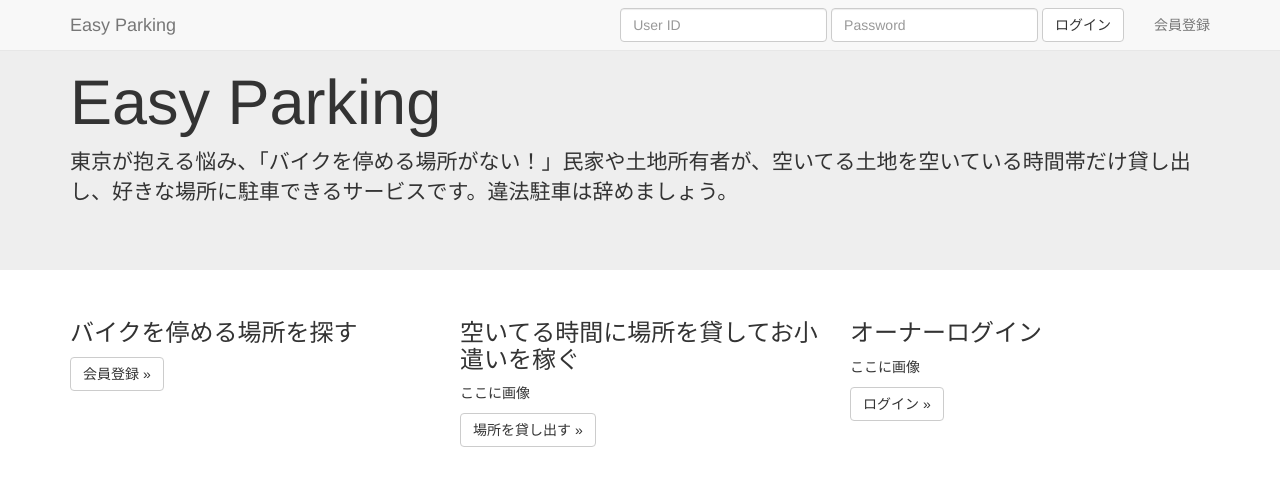
After one commit to kanottyan/Tokyo-hackathon, a CakePHP app: the page made by app/View/Pages/index.ctp in a window 1280 px wide. The commit adds this page. Shown: the top 486 px of the page. Run offline with PHP 8.4 and a stand-in for CakePHP, Linux system fonts and the light colour scheme; the template is opened without the code that fills it, so the values that code supplies are empty; some libraries are stand-ins or nearby versions.

Commit message:
トップのデザイン変更

```diff
--- a/app/Config/routes.php
+++ b/app/Config/routes.php
@@ -24,7 +24,7 @@
  * its action called 'display', and we pass a param to select the view file
  * to use (in this case, /app/View/Pages/home.ctp)...
  */
-	Router::connect('/', array('controller' => 'pages', 'action' => 'display', 'home'));
+	Router::connect('/', array('controller' => 'pages', 'action' => 'display', 'index'));
 /**
  * ...and connect the rest of 'Pages' controller's URLs.
  */
--- a/app/View/Layouts/default.ctp
+++ b/app/View/Layouts/default.ctp
@@ -16,7 +16,7 @@
  * @license       http://www.opensource.org/licenses/mit-license.php MIT License
  */
 
-$cakeDescription = __d('cake_dev', 'CakePHP: the rapid development php framework');
+//$cakeDescription = __d('cake_dev', 'CakePHP: the rapid development php framework');
 ?>
 <!DOCTYPE html>
 <html>
@@ -27,13 +27,13 @@ $cakeDescription = __d('cake_dev', 'CakePHP: the rapid development php framework
 
 	<?php echo $this->Html->charset(); ?>
 	<title>
-		<?php //echo $cakeDescription ?>:
+		<?php echo $cakeDescription ?>:
 		<?php echo $title_for_layout; ?>
 	</title>
 	<?php
 		echo $this->Html->meta('icon');
 
-		echo $this->Html->css('cake.generic');
+		//echo $this->Html->css('cake.generic');
 
 		echo $this->fetch('meta');
 		echo $this->fetch('css');
@@ -49,7 +49,7 @@ $cakeDescription = __d('cake_dev', 'CakePHP: the rapid development php framework
 
 	<div id="container">
 		<div id="header">
-			<h1><?php echo $this->Html->link($cakeDescription, 'http://cakephp.org'); ?></h1>
+			<!--<h1><?php echo $this->Html->link($cakeDescription, 'http://cakephp.org'); ?></h1>-->
 		</div>
 		<div id="content">
 
@@ -58,12 +58,6 @@ $cakeDescription = __d('cake_dev', 'CakePHP: the rapid development php framework
 			<?php echo $this->fetch('content'); ?>
 		</div>
 		<div id="footer">
-			<?php echo $this->Html->link(
-					$this->Html->image('cake.power.gif', array('alt' => $cakeDescription, 'border' => '0')),
-					'http://www.cakephp.org/',
-					array('target' => '_blank', 'escape' => false)
-				);
-			?>
 		</div>
 	</div>
 	<?php echo $this->element('sql_dump'); ?>
--- /dev/null
+++ b/app/View/Pages/index.ctp
@@ -0,0 +1,101 @@
+<?php
+/**
+ *
+ *
+ * @link          http://cakephp.org CakePHP(tm) Project
+ * @package       app.View.Pages
+ * @since         CakePHP(tm) v 0.10.0.1076
+ */
+
+if (!Configure::read('debug')):
+	throw new NotFoundException();
+endif;
+
+App::uses('Debugger', 'Utility');
+?>
+<?php
+if (Configure::read('debug') > 0):
+	Debugger::checkSecurityKeys();
+endif;
+?>
+<?php
+if (file_exists(WWW_ROOT . 'css' . DS . 'cake.generic.css')):
+?>
+<p id="url-rewriting-warning" style="backgound-color:#e32; color:#fff;">
+	<?php echo __d('cake_dev', 'URL rewriting is not properly configured on your server.'); ?>
+	1) <a target="_blank" href="http://book.cakephp.org/2.0/en/installation/url-rewriting.html" style="color:#fff;">Help me configure it</a>
+	2) <a target="_blank" href="http://book.cakephp.org/2.0/en/development/configuration.html#cakephp-core-configuration" style="color:#fff;">I don't / can't use URL rewriting</a>
+</p>
+<?php
+endif;
+?>
+
+<!--以下コピペ-->
+
+    <div class="navbar navbar-default navbar-fixed-top" role="navigation">
+      <div class="container">
+        <div class="navbar-header">
+          <button type="button" class="navbar-toggle" data-toggle="collapse" data-target=".navbar-collapse">
+            <span class="sr-only">Toggle navigation</span>
+            <span class="icon-bar"></span>
+            <span class="icon-bar"></span>
+            <span class="icon-bar"></span>
+          </button>
+          <a class="navbar-brand" href="#">Easy Parking</a>
+        </div>
+        <div class="navbar-collapse collapse">
+
+          <ul class="nav navbar-nav navbar-right">
+            <li>
+              <form class="navbar-form navbar-left" role="search">
+                <div class="form-group">
+                  <input type="text" class="form-control" placeholder="User ID">
+                  <input type="password" class="form-control" placeholder="Password">
+                </div>
+                <button type="submit" class="btn btn-default">ログイン</button>
+              </form>
+            </li>
+            <li><a href="#">会員登録</a></li>
+          </ul>
+        </div><!--/.nav-collapse -->
+      </div>
+    </div>
+
+    <!-- Main jumbotron for a primary marketing message or call to action -->
+    <div class="jumbotron">
+      <div class="container">
+        <h1>Easy Parking</h1>
+        <p>東京が抱える悩み、「バイクを停める場所がない！」民家や土地所有者が、空いてる土地を空いている時間帯だけ貸し出し、好きな場所に駐車できるサービスです。違法駐車は辞めましょう。</p>
+      </div>
+    </div>
+
+    <div class="container">
+      <!-- Example row of columns -->
+      <div class="row">
+        <div class="col-md-4">
+          <h3>バイクを停める場所を探す</h3>
+            <p><a class="btn btn-default" href="#" role="button">会員登録 &raquo;</a></p>
+        </div>
+        <div class="col-md-4">
+          <h3>空いてる時間に場所を貸してお小遣いを稼ぐ</h3>
+          <p>ここに画像</p>
+          <p><a class="btn btn-default" href="#" role="button">場所を貸し出す &raquo;</a></p>
+       </div>
+       <div class="col-md-4">
+          <h3>オーナーログイン</h3>
+          <p>ここに画像</p>
+          <p><a class="btn btn-default" href="#" role="button">ログイン &raquo;</a></p>
+       </div>
+
+      <hr>
+
+      <footer>
+      </footer>
+    </div> <!-- /container -->
+
+
+    <!-- Bootstrap core JavaScript
+    ================================================== -->
+    <!-- Placed at the end of the document so the pages load faster -->
+    <script src="https://ajax.googleapis.com/ajax/libs/jquery/1.11.0/jquery.min.js"></script>
+    <script src="http://getbootstrap.com/dist/js/bootstrap.min.js"></script>
```
